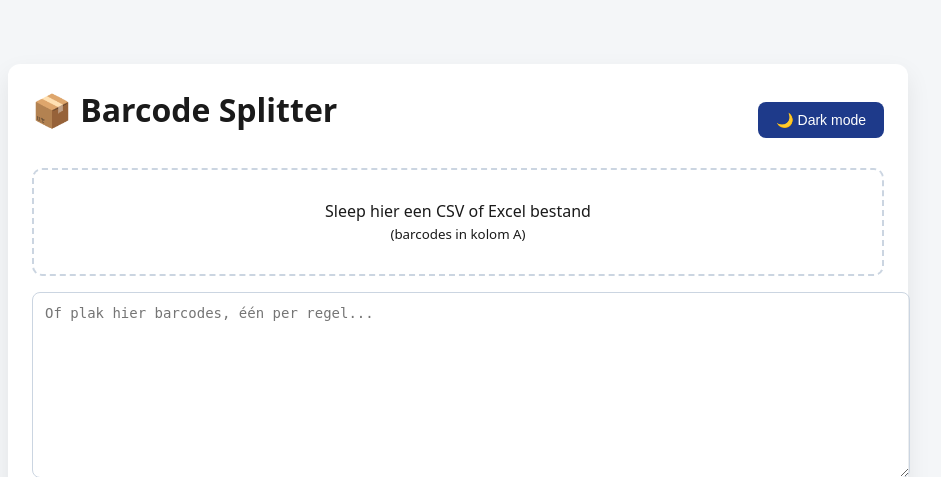
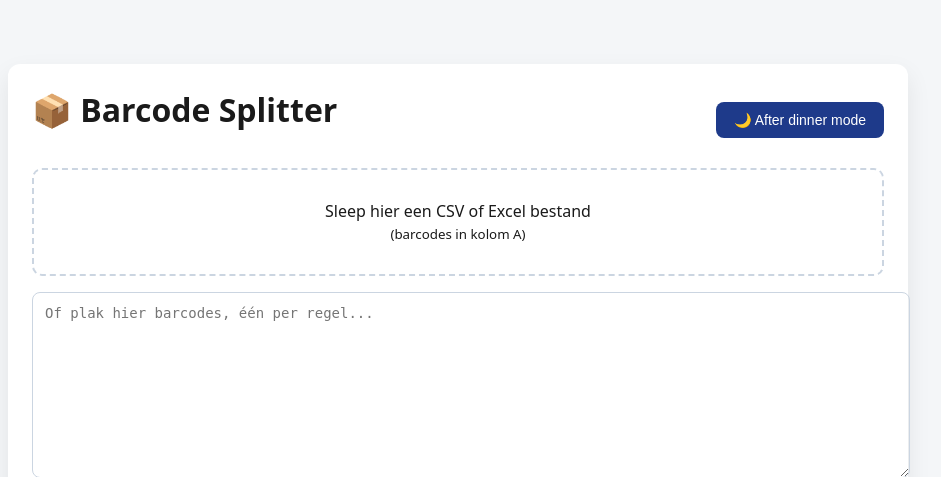
Before and after one commit to UsrNameJohn/BarcodeSpliter, a FastAPI app: page / in a window 1280 px wide. Shown: the top 477 px of the page, without its empty margins (182-1123 px from the left). Run offline with FastAPI, Linux system fonts and the light colour scheme; some libraries are stand-ins or nearby versions.

Commit message:
Update index.html

```diff
--- a/templates/index.html
+++ b/templates/index.html
@@ -39,7 +39,7 @@ td.invalid { background:#fee2e2; color:#991b1b;}
 
         <div class="topbar">
             <h1>📦 Barcode Splitter</h1>
-            <button onclick="toggleDark()">🌙 Dark mode</button>
+            <button onclick="toggleDark()">🌙 After dinner mode</button>
         </div>
 
         <div class="dropzone" id="dropzone">Sleep hier een CSV of Excel bestand<br><small>(barcodes in kolom A)</small></div>
```
